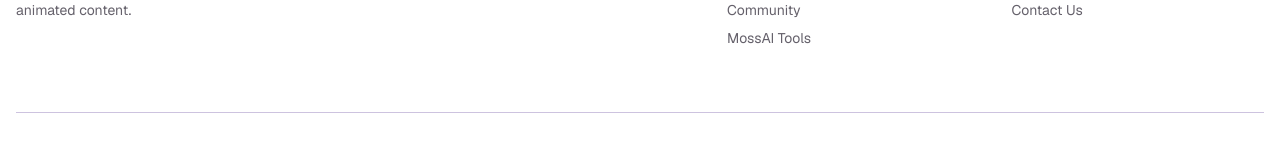
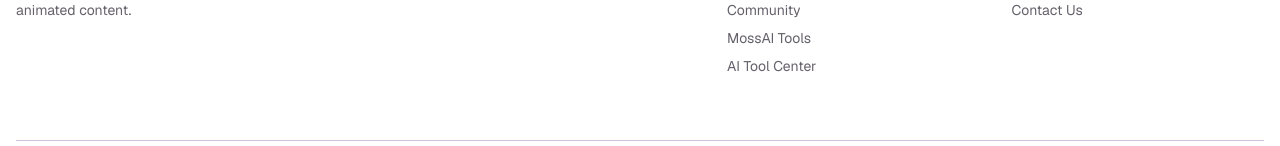
Before and after one commit to META4722/wan-animate-ai-generator, a Next.js app: page / in a window 1280 px wide. Shown: the part 7943-8089 px from the top of the page. Built offline with nearby package versions, Linux system fonts and the light colour scheme; no server answers.

Commit message:
Add AI Tool Center link to footer resources section

```diff
--- a/components/footer.tsx
+++ b/components/footer.tsx
@@ -20,6 +20,7 @@ const footerLinks = [
       { label: "Help & Support", href: "/help" },
       { label: "Community", href: "/community" },
       { label: "MossAI Tools", href: "https://mossai.org" },
+      { label: "AI Tool Center", href: "https://aitoolcenter.com/" },
     ],
   },
   {
```
